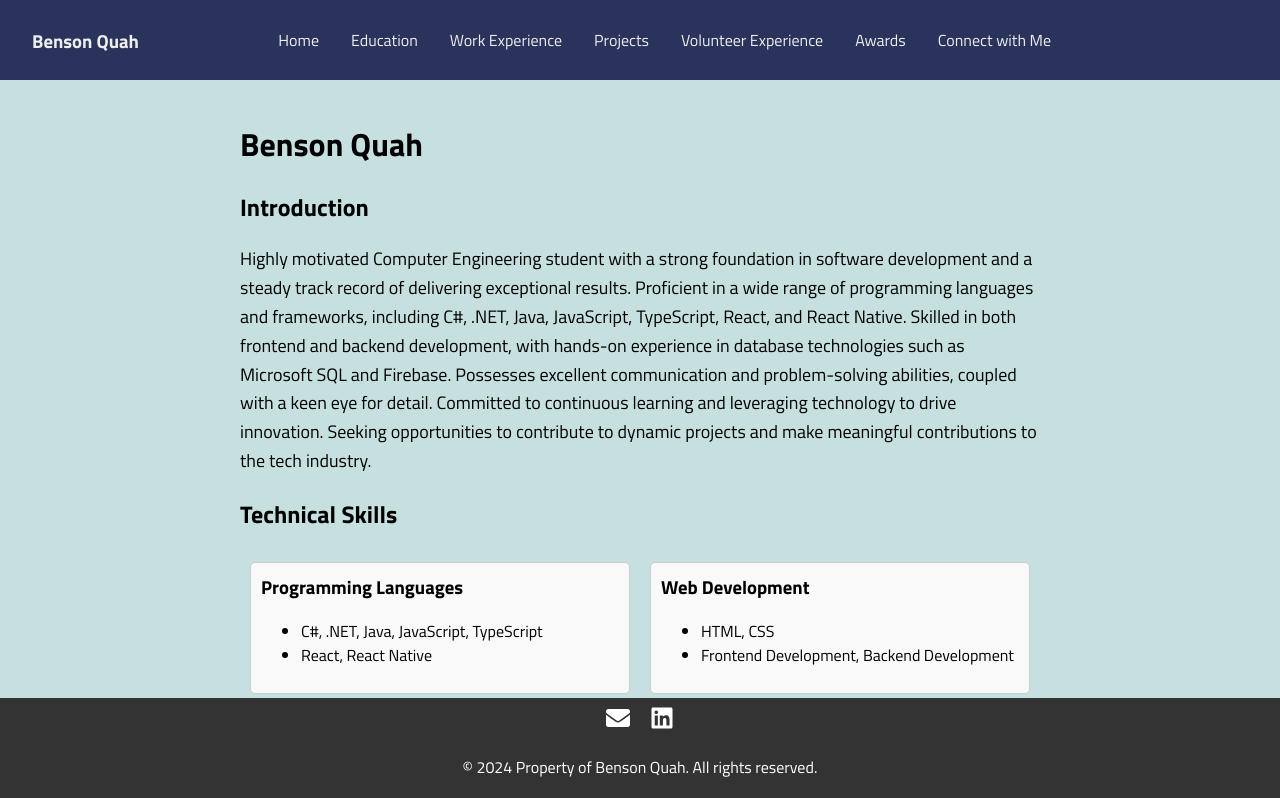
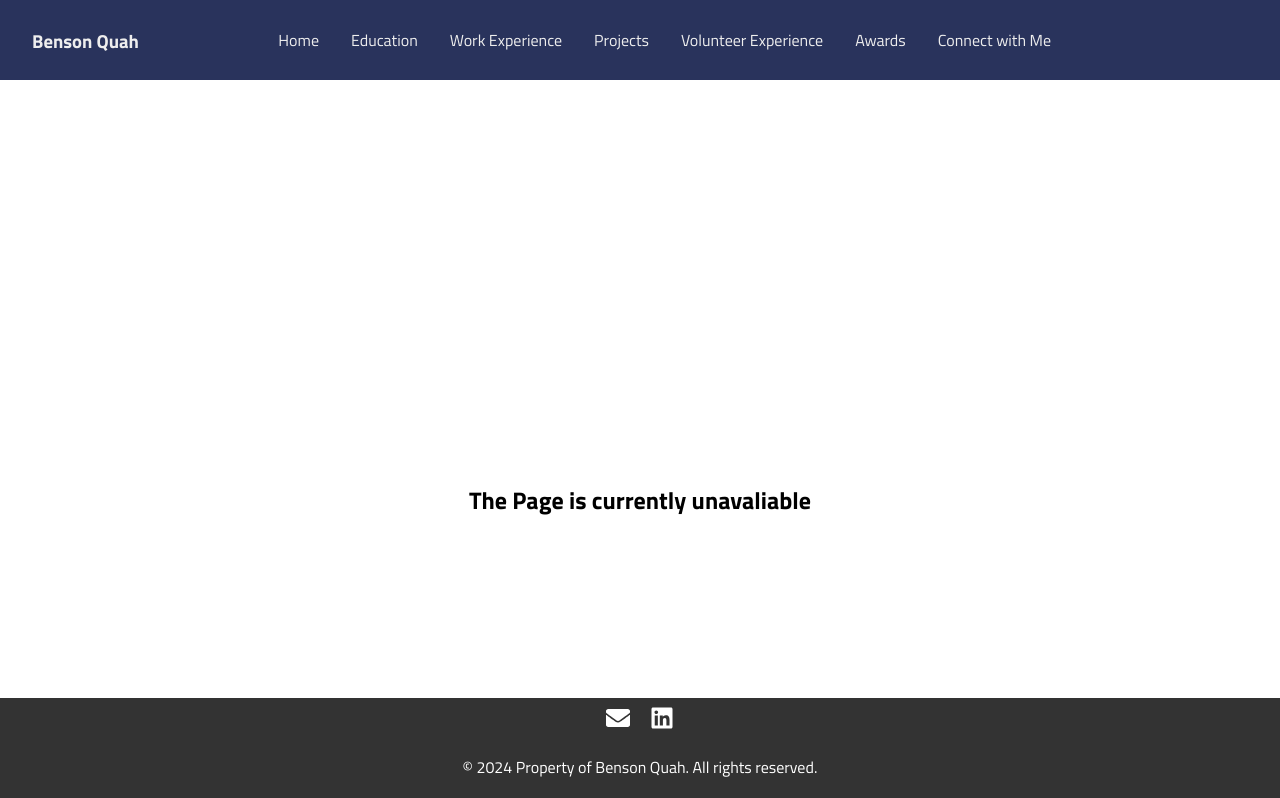
Before and after one commit to Bensonqjy/Benson_WebPortfolio, a React (Create React App) app: page / in a window 1280 px wide. Shown: the top 798 px of the page. Built offline with nearby package versions, Linux system fonts and the light colour scheme.

Commit message:
Reroute the URL

```diff
--- a/src/App.js
+++ b/src/App.js
@@ -24,7 +24,7 @@ function App() {
         <header className="header-nav">
           <h3>Benson Quah</h3>
           <nav ref={navRef}>
-            <NavLink to="/" onClick={toggleNavbar}>
+            <NavLink to="/Benson-WebPortfolio" onClick={toggleNavbar}>
               Home
             </NavLink>
             <NavLink to="/EducationJourney" onClick={toggleNavbar}>
@@ -71,7 +71,7 @@ function NavLink({ to, onClick, children }) {
 function AppRoutes() {
   return (
     <Routes>
-      <Route path="/" element={<AboutPage />} />
+      <Route path="/Benson-WebPortfolio" element={<AboutPage />} />
       <Route path="/EducationJourney" element={<EducationPage />} />
       <Route path="/WorkExperience" element={<JobExperience />} />
       <Route path="/Projects" element={<ProjectPage />} />
```
Also changed, not shown: src/index.js (+6 -6 lines).
